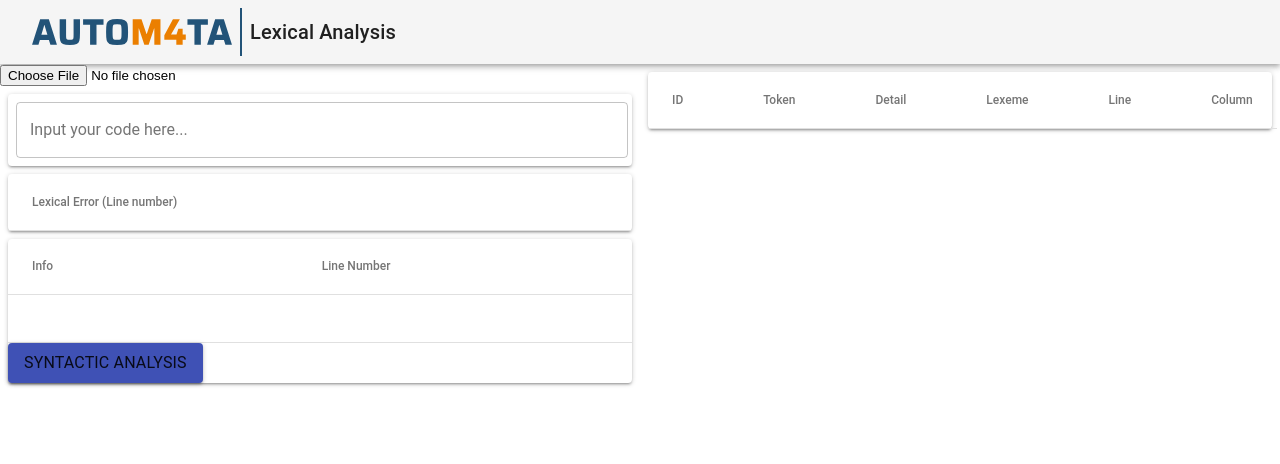
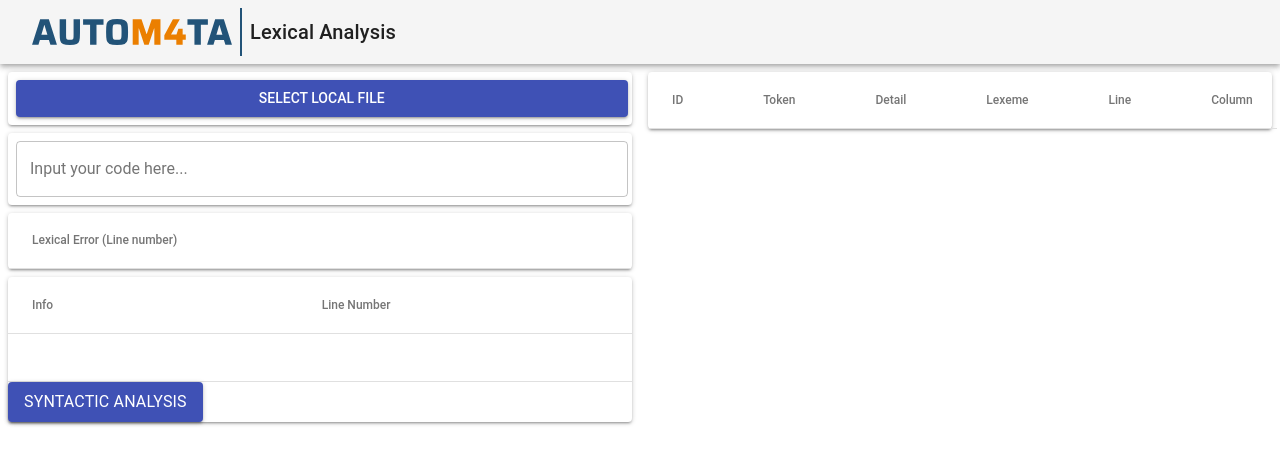
Before and after one commit to b-marques/compila, a React (Create React App) app: page / in a window 1280 px wide. Shown: the top 464 px of the page. Built offline with nearby package versions, Linux system fonts and the light colour scheme.

Commit message:
Upload file fixed

```diff
--- a/src/components/ImportFromFileBodyComponent.js
+++ b/src/components/ImportFromFileBodyComponent.js
@@ -2,30 +2,68 @@ import React from "react";
 import { connect } from "react-redux";
 import { bindActionCreators } from "redux";
 
+import { withStyles } from "@material-ui/core/styles";
 import { updateCode } from "../actions";
+import Button from "@material-ui/core/Button";
 
-const ImportFromFileBodyComponent = () => {
+const styles = theme => ({
+  button: {
+    margin: theme.spacing.unit,
+    width: "98%"
+  },
+  input: {
+    display: "none"
+  }
+});
+
+const ImportFromFileBodyComponent = props => {
+  const { classes } = props;
   let fileReader;
 
-	const handleFileRead = (e) => {
+  const handleFileRead = e => {
     const content = fileReader.result;
-		this.updateCode(content);
+    props.updateCode(content);
   };
 
-	const handleFileChosen = (file) => {
+  const handleFileChosen = file => {
+    if (file !== undefined) {
       fileReader = new FileReader();
       fileReader.onloadend = handleFileRead;
       fileReader.readAsText(file);
+    }
   };
 
-	return <div className='upload-expense'>
-		<input type='file'
-			   id='file'
-			   className='input-file'
-			   accept='.xpp'
+  return (
+    // <div className="upload-expense">
+    //   <input
+    //     type="file"
+    //     id="file"
+    //     className="input-file"
+    //     accept=".xpp"
+    //     onChange={e => handleFileChosen(e.target.files[0])}
+    //   />
+    // </div>
+    <div>
+      <input
+        accept=".xpp"
+        className={classes.input}
+        id="contained-button-file"
+        multiple
+        type="file"
         onChange={e => handleFileChosen(e.target.files[0])}
       />
-	</div>;
+      <label htmlFor="contained-button-file">
+        <Button
+          variant="contained"
+          component="span"
+          className={classes.button}
+          color="primary"
+        >
+          SELECT LOCAL FILE
+        </Button>
+      </label>
+    </div>
+  );
 };
 
 const mapStateToProps = state => ({ analyser: state.analyserReducer });
@@ -33,7 +71,7 @@ const mapStateToProps = state => ({ analyser: state.analyserReducer });
 const mapDispatchToProps = dispatch =>
   bindActionCreators(
     {
-      updateCode,
+      updateCode
     },
     dispatch
   );
@@ -41,4 +79,4 @@ const mapDispatchToProps = dispatch =>
 export default connect(
   mapStateToProps,
   mapDispatchToProps
-)(ImportFromFileBodyComponent);
+)(withStyles(styles, { withTheme: true })(ImportFromFileBodyComponent));
--- a/src/components/Main.js
+++ b/src/components/Main.js
@@ -62,7 +62,9 @@ class Main extends React.Component {
         </AppBar>
         <Grid container spacing={0}>
           <Grid item xs={6}>
-          <ImportFromFileBodyComponent/>
+            <Paper className={classes.paper}>
+              <ImportFromFileBodyComponent />
+            </Paper>
             <Paper className={classes.paper}>
               <TextField
                 id="outlined-multiline-flexible"
@@ -131,7 +133,9 @@ class Main extends React.Component {
                   );
                 }}
               >
-                <Typography variant="subtitle1">Syntactic Analysis</Typography>
+                <Typography color="inherit" variant="subtitle1">
+                  Syntactic Analysis
+                </Typography>
               </Button>
             </Paper>
           </Grid>
@@ -169,8 +173,7 @@ class Main extends React.Component {
               </Table>
             </Paper>
           </Grid>
-          <Grid item xs={6} >
-          </Grid>
+          <Grid item xs={6} />
         </Grid>
       </div>
     );
--- a/src/logic/lexical.js
+++ b/src/logic/lexical.js
@@ -380,7 +380,7 @@ export default class Lexical {
     if (window.File && window.FileReader && window.FileList && window.Blob) {
       // Great success! All the File APIs are supported.
     } else {
-      alert('The File APIs are not fully supported in this browser.');
+      alert("The File APIs are not fully supported in this browser.");
     }
   }
 
@@ -397,8 +397,7 @@ export default class Lexical {
 
     while (has_char) {
       state = "q0";
-      if (this.input === undefined || this.input[forward] === undefined
-        ) break;
+      if (this.input === undefined || this.input[forward] === undefined) break;
 
       if (this.input[forward] === "\n") {
         forward++;
@@ -509,7 +508,7 @@ export default class Lexical {
           break;
 
         case "identifier":
-          info = this.reserved_stuff.filter(e => e.lexeme === lexeme);
+          info = this.extractInfo(info, lexeme);
           if (info.length === 0) {
             this.symbol_table.push({
               id: this.id++,
@@ -533,7 +532,7 @@ export default class Lexical {
           break;
 
         default:
-          info = this.reserved_stuff.filter(e => e.lexeme === state);
+          info = this.extractInfo(info, state);
           this.symbol_table.push({
             id: this.id++,
             token: info[0].token,
@@ -639,6 +638,11 @@ export default class Lexical {
     // }
   }
 
+  extractInfo(info, lexeme) {
+    info = this.reserved_stuff.filter(e => e.lexeme === lexeme);
+    return info;
+  }
+
   reset_ids() {
     for (let each of this.reserved_stuff) {
       each.ids = [];
```
Lines whose indentation alone changed are shown as unchanged.
